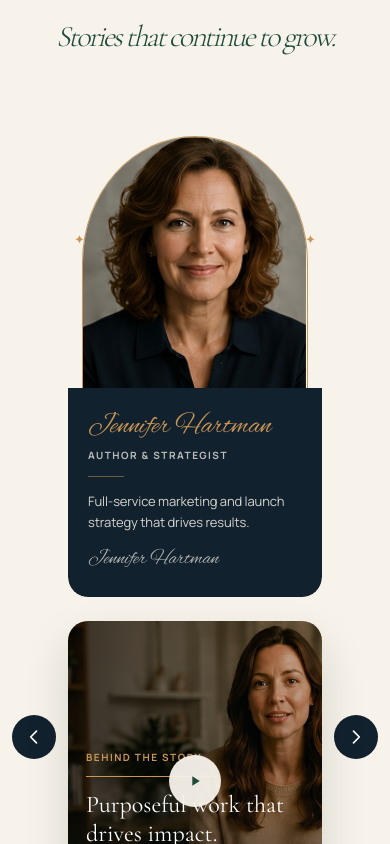
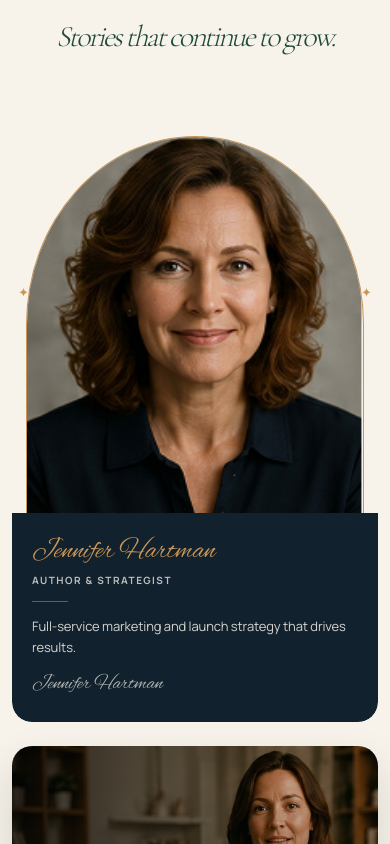
Before and after one commit to syedalihaider-dev/swift-book-marketing, a Next.js app: page / in a window 390 px wide. Shown: the part 4680-5524 px from the top of the page. Built offline with nearby package versions, Linux system fonts and the light colour scheme.

Commit message:
Add Portfolio Sction

```diff
--- a/src/components/Home/Portfolio/Portfolio.jsx
+++ b/src/components/Home/Portfolio/Portfolio.jsx
@@ -1,12 +1,13 @@
 "use client";
 
-import { useRef, useState } from "react";
+import { useEffect, useRef, useState } from "react";
 import Image from "next/image";
 import { gsap } from "gsap";
+import { ScrollTrigger } from "gsap/ScrollTrigger";
 import styles from "./Portfolio.module.css";
 
-// TODO: add more entries as more author case studies become available —
-// the slider/arrows already cycle through however many items are here.
+// TODO: add more entries as more author case studies become available — the
+// scroll-driven slider already cycles through however many items are here.
 const ITEMS = [
     {
         id: "jennifer-hartman",
@@ -47,23 +48,34 @@ function loadFancybox() {
     return fancyboxPromise;
 }
 
+const SCROLL_DISTANCE_PER_ITEM = 0.7; // fraction of a viewport height, per extra item
+
 export default function Portfolio() {
+    const sectionRef = useRef(null);
+    const cardsRef = useRef(null);
     const [index, setIndex] = useState(0);
     const [loadingVideo, setLoadingVideo] = useState(false);
-    const cardsRef = useRef(null);
 
     const total = ITEMS.length;
     const item = ITEMS[index];
 
-    const goTo = (nextIndex, direction) => {
-        const el = cardsRef.current;
-        if (!el || nextIndex === index) return;
+    useEffect(() => {
+        if (total <= 1) return undefined;
+
+        gsap.registerPlugin(ScrollTrigger);
 
         const prefersReducedMotion = window.matchMedia("(prefers-reduced-motion: reduce)").matches;
-        if (prefersReducedMotion) {
+        if (prefersReducedMotion) return undefined;
+
+        const ctx = gsap.context(() => {
+            const el = cardsRef.current;
+            let current = 0;
+
+            const goTo = (nextIndex) => {
+                if (!el || nextIndex === current) return;
+                const direction = nextIndex > current ? "next" : "prev";
+                current = nextIndex;
                 setIndex(nextIndex);
-            return;
-        }
 
                 gsap.to(el, {
                     opacity: 0,
@@ -71,7 +83,6 @@ export default function Portfolio() {
                     duration: 0.25,
                     ease: "power2.in",
                     onComplete: () => {
-                setIndex(nextIndex);
                         gsap.fromTo(
                             el,
                             { opacity: 0, x: direction === "next" ? 30 : -30 },
@@ -81,8 +92,20 @@ export default function Portfolio() {
                 });
             };
 
-    const handlePrev = () => goTo((index - 1 + total) % total, "prev");
-    const handleNext = () => goTo((index + 1) % total, "next");
+            ScrollTrigger.create({
+                trigger: sectionRef.current,
+                start: "top center",
+                end: () => `+=${(total - 1) * window.innerHeight * SCROLL_DISTANCE_PER_ITEM}`,
+                invalidateOnRefresh: true,
+                onUpdate: (self) => {
+                    const next = Math.min(total - 1, Math.max(0, Math.floor(self.progress * total)));
+                    goTo(next);
+                },
+            });
+        }, sectionRef);
+
+        return () => ctx.revert();
+    }, [total]);
 
     const handlePlay = async () => {
         setLoadingVideo(true);
@@ -103,7 +126,7 @@ export default function Portfolio() {
     };
 
     return (
-        <section className={styles.section} aria-labelledby="portfolio-title">
+        <section className={styles.section} aria-labelledby="portfolio-title" ref={sectionRef}>
             <div className="container">
                 <div className={styles.intro}>
                     <div className={styles.eyebrow}>
@@ -120,17 +143,6 @@ export default function Portfolio() {
                 </div>
 
                 <div className={styles.sliderWrap}>
-                    <button
-                        type="button"
-                        className={`${styles.arrow} ${styles.arrowLeft}`}
-                        onClick={handlePrev}
-                        aria-label="Previous portfolio item"
-                    >
-                        <svg viewBox="0 0 24 24" aria-hidden="true" focusable="false">
-                            <path d="M15 5l-7 7 7 7" fill="none" stroke="currentColor" strokeWidth="2" strokeLinecap="round" strokeLinejoin="round" />
-                        </svg>
-                    </button>
-
                     <div className={styles.cards} ref={cardsRef}>
                         {/* Author */}
                         <div className={styles.authorCard} fade-up="portfolio-cards">
@@ -223,17 +235,6 @@ export default function Portfolio() {
                             </div>
                         </div>
                     </div>
-
-                    <button
-                        type="button"
-                        className={`${styles.arrow} ${styles.arrowRight}`}
-                        onClick={handleNext}
-                        aria-label="Next portfolio item"
-                    >
-                        <svg viewBox="0 0 24 24" aria-hidden="true" focusable="false">
-                            <path d="M9 5l7 7-7 7" fill="none" stroke="currentColor" strokeWidth="2" strokeLinecap="round" strokeLinejoin="round" />
-                        </svg>
-                    </button>
                 </div>
             </div>
         </section>
--- a/src/components/Home/Portfolio/Portfolio.module.css
+++ b/src/components/Home/Portfolio/Portfolio.module.css
@@ -51,38 +51,6 @@
 .sliderWrap {
     display: flex;
     align-items: center;
-    gap: 20px;
-}
-
-.arrow {
-    flex-shrink: 0;
-    width: 52px;
-    height: 52px;
-    border-radius: 50%;
-    display: flex;
-    align-items: center;
-    justify-content: center;
-    background: #12212e;
-    color: var(--light-color);
-    cursor: pointer;
-    transition:
-        transform 0.3s ease,
-        background-color 0.3s ease;
-}
-
-.arrow svg {
-    width: 20px;
-    height: 20px;
-}
-
-.arrow:hover {
-    background: var(--primary-color);
-    transform: scale(1.06);
-}
-
-.arrow:focus-visible {
-    outline: 2px solid var(--secondary-color);
-    outline-offset: 3px;
 }
 
 .cards {
@@ -419,10 +387,6 @@
         font-size: clamp(30px, 6vw, 44px);
     }
 
-    .sliderWrap {
-        gap: 12px;
-    }
-
     .cards {
         flex-direction: column;
     }
@@ -461,11 +425,6 @@
 
     .bookCard {
         padding: 24px;
-    }
-
-    .arrow {
-        width: 44px;
-        height: 44px;
     }
 }
 
```
Lines whose indentation alone changed are shown as unchanged.
